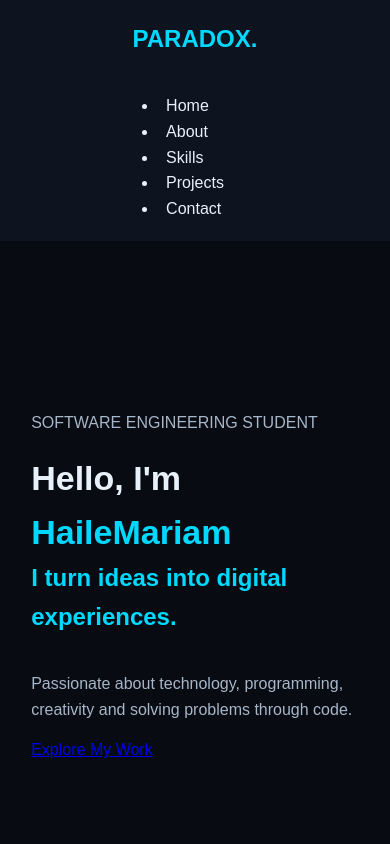
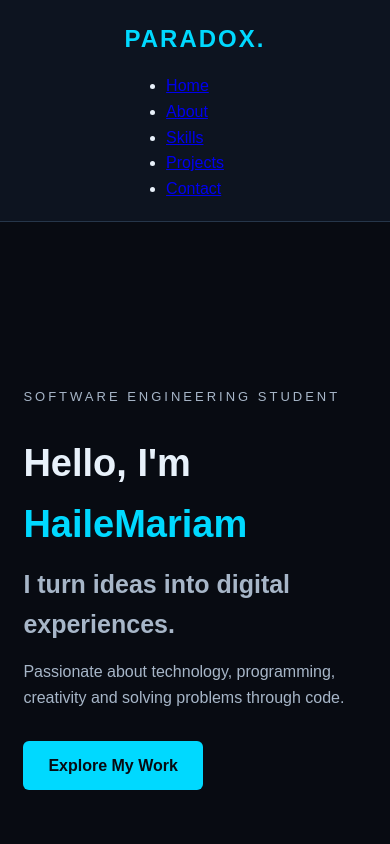
Before and after one commit to paradox2112/Portfolio, a plain HTML site: page index.html in a window 390 px wide. Shown: the top 844 px of the page. Drawn offline with Linux system fonts and the light colour scheme.

Commit message:
Refactor CSS styles for improved layout and design

```diff
--- a/style.css
+++ b/style.css
@@ -1,3 +1,4 @@
+
 * {
     margin: 0;
     padding: 0;
@@ -23,19 +24,23 @@ nav {
     background: #0D1420;
     position: sticky;
     top: 0;
+    z-index: 100;
+    border-bottom: 1px solid #26364A;
 }
 
 nav h2 {
     color: #00D9FF;
+    letter-spacing: 2px;
 }
 
-nav a {
+.nav-links a {
     color: #E8F1FA;
     text-decoration: none;
     margin-left: 20px;
+    transition: 0.3s;
 }
 
-nav a:hover {
+.nav-links a:hover {
     color: #00D9FF;
 }
 
@@ -44,55 +49,79 @@ section {
 }
 
 .hero {
-  min-height: 80vh;
+    min-height: 85vh;
     display: flex;
     flex-direction: column;
     justify-content: center;
+    align-items: flex-start;
+}
+
+.tag {
+    color: #00D9FF;
+    letter-spacing: 3px;
+    font-size: 13px;
 }
 
 .hero h1 {
-  font-size: 48px;
+    font-size: 55px;
+    margin: 10px 0;
 }
 
-.hero span {
+.hero h1 span {
     color: #00D9FF;
 }
 
-.hero p {
+.hero h2 {
     color: #A7B6C8;
-  margin: 15px 0;
+    font-size: 25px;
 }
 
-button {
+.hero p {
+    margin: 15px 0;
+    color: #A7B6C8;
+}
+
+.btn {
+    display: inline-block;
     background: #00D9FF;
     color: #080B12;
-  border: none;
     padding: 12px 25px;
+    margin-top: 15px;
     border-radius: 6px;
-  cursor: pointer;
+    text-decoration: none;
     font-weight: bold;
+    transition: 0.3s;
 }
 
-button:hover {
+.btn:hover {
     background: #8CEEFF;
+    transform: translateY(-3px);
 }
 
-h2 {
-  margin-bottom: 20px;
+.section-title {
     color: #00D9FF;
+    font-size: 30px;
+    margin-bottom: 30px;
 }
 
-p {
+.about-card {
+    background: #151D2B;
+    padding: 30px;
+    border: 1px solid #26364A;
+    border-radius: 12px;
+}
+
+.about-card p {
     color: #B7C5D6;
 }
 
-.skills, .projects {
+.grid {
     display: grid;
     grid-template-columns: repeat(auto-fit, minmax(150px, 1fr));
     gap: 20px;
 }
 
-.card {
+.card, .project-card {
     background: #151D2B;
     padding: 25px;
     border: 1px solid #26364A;
@@ -100,15 +129,30 @@ p {
     transition: 0.3s;
 }
 
-.card:hover {
+.card {
+    text-align: center;
+    font-weight: bold;
+}
+
+.card:hover, .project-card:hover {
     border-color: #00D9FF;
     transform: translateY(-5px);
+}
+
+.project-card h3 {
+    color: #00D9FF;
+    margin-bottom: 10px;
+}
+
+.project-card p {
+    color: #A7B6C8;
 }
 
 footer {
     text-align: center;
     padding: 25px;
     background: #0D1420;
+    border-top: 1px solid #26364A;
     color: #718096;
 }
 
@@ -118,11 +162,22 @@ footer {
         gap: 15px;
     }
 
-  .hero h1 {
-    font-size: 34px;
+    .nav-links {
+        display: flex;
+        flex-wrap: wrap;
+        justify-content: center;
+        gap: 12px;
     }
 
-  nav a {
-    margin: 0 8px;
+    .nav-links a {
+        margin: 0;
+    }
+
+    .hero h1 {
+        font-size: 38px;
+    }
+
+    section {
+        padding: 60px 6%;
     }
 }
```
Lines whose indentation alone changed are shown as unchanged.
